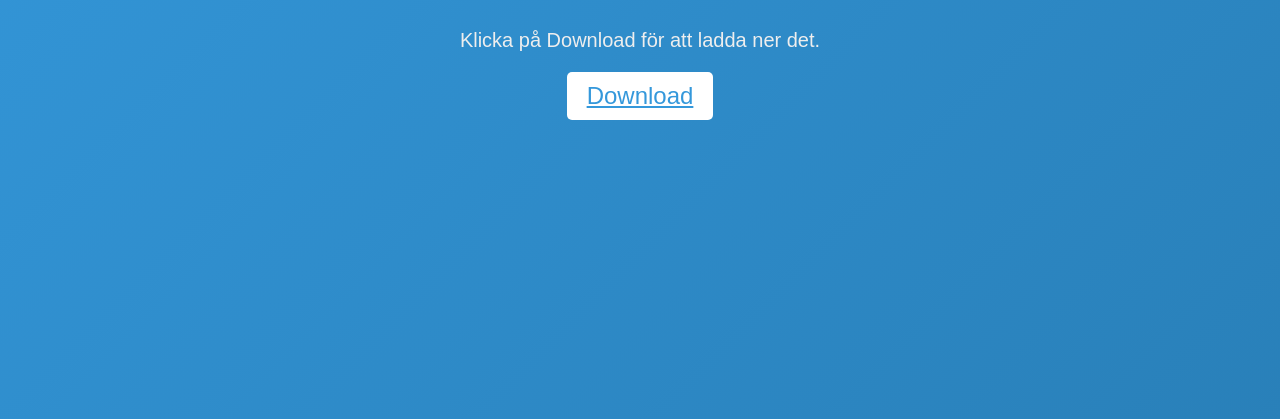
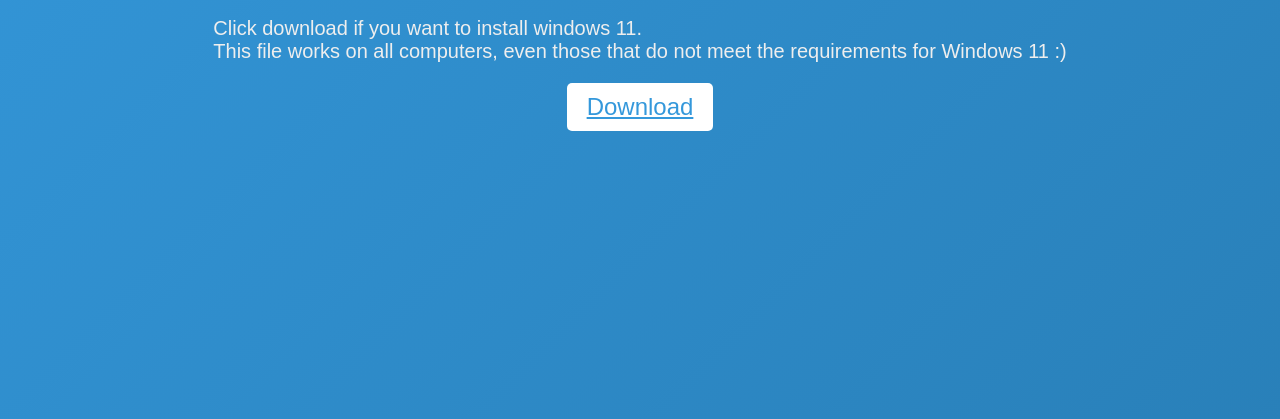
Before and after one commit to Minecraftrose/Download-Windows11-all-computers, a plain HTML site: page Download Windows 11.html in a window 1280 px wide. Shown: the part 381-800 px from the top of the page. Drawn offline with Linux system fonts and the light colour scheme.

Commit message:
Update Download Windows 11.html

```diff
--- a/Download Windows 11.html
+++ b/Download Windows 11.html
@@ -3,7 +3,7 @@
 <html lang="en"><head><meta http-equiv="Content-Type" content="text/html; charset=UTF-8">
 
     <meta name="viewport" content="width=device-width, initial-scale=1.0">
-    <title>Sofies Spel</title>
+    <title>Download Windows 11 to all computers</title>
     <style>
         body {
             font-family: Arial, sans-serif;
@@ -45,8 +45,8 @@
 </head>
 <body>
     <h1>Sofies Spel</h1>
-    <p>Klicka på Download för att ladda ner det.</p>
-    <a class="download-button" href="https://ufile.io/8d6qqp0z" download="">Download</a>
-
-
-</body></html>
+    <p>Click download if you want to install windows 11. <br >
+This file works on all computers, even those that do not meet the requirements for Windows 11 :)</p>
+    <a class="download-button" href="https://ufile.io/8d6qqp0z">Download</a>
+</body>
+</html>
```
